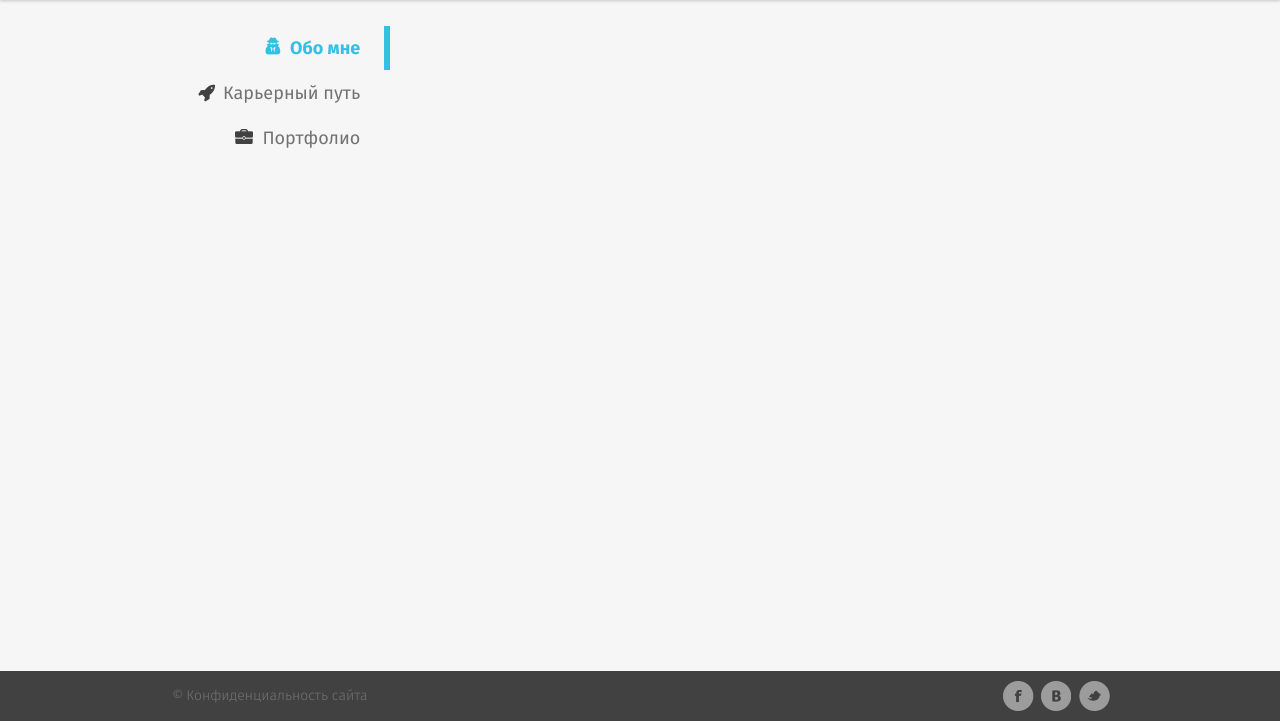
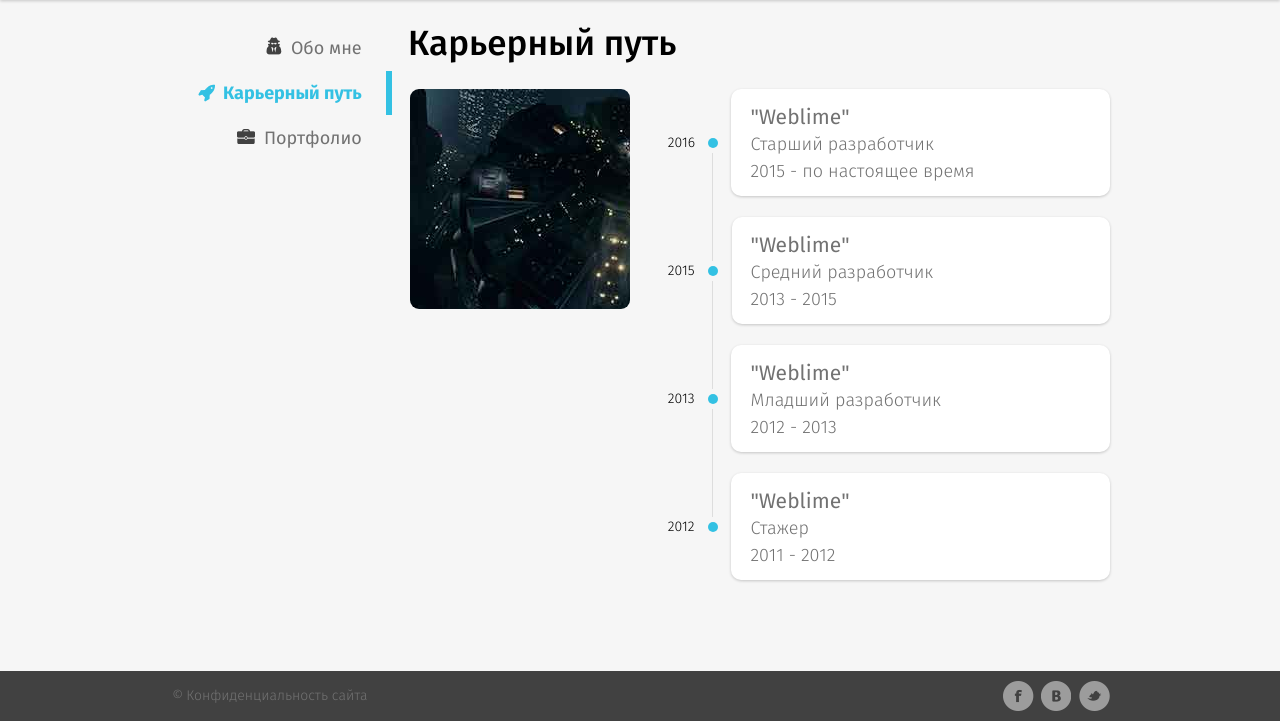
Before and after one commit to aleksey1lipkin/portfolio, a web app: file career.html in a window 1280 px wide. Shown: the part 79-800 px from the top of the page. Run offline with its HTML, style and script files only (its server is not run), Linux system fonts and the light colour scheme.

Commit message:
add career page

```diff
--- a/career.html
+++ b/career.html
@@ -3,12 +3,12 @@
 <head>
 	<meta charset="UTF-8">
 	<meta name="viewport" content="width=device-width, initial-scale=1.0" />
-	<meta name="description" content="Анатолий Анатольев - карьерный путь, скачать резюме" />
-	<meta name="keywords" content="Анатолий, Анатольев, резюме, карьера" />
+	<meta name="description" content="Анатолий Анатольев - опыт работы 2012-2016" />
+	<meta name="keywords" content="Анатолий, Анатольев, резюме, карьера, опыт работы" />
 	<meta name="author" content="Алексей Липкин" />
-	<title>Анатолий Анатольев, информация о себе</title>
+	<title>Анатолий Анатольев - Карьерный путь</title>
 	<link rel="stylesheet" href="css/custom.css" />
-	<link rel="stylesheet" href="css/about.css" />
+	<link rel="stylesheet" href="css/career.css" />
 </head>
 <body>
 	<div class="wrapper">
@@ -17,7 +17,7 @@
 	<header class="header">
 		<div class="header__body">
 			<div class="avatar">
-				<img src="img/ava_low.jpg" alt="#" class="avatar__image" />
+				<img src="img/ava_low.jpg" alt="Photo" class="avatar__image" />
 			</div>
 				<span class="header__title">Анатолий Анатольев</span>
 					<div class="communications">
@@ -27,15 +27,18 @@
 							<div class="contacts-wrapper">
 								<ul class="contacts__list">
 									<li class="contacts__item">
-										<a href="mailto:anatoly@mail.ru" class="contacts-list__link contacts-list__link_mail">anatoly@mail.ru
+										<a href="mailto:anatoly@mail.ru" class="contacts-list__link contacts-list__link_mail"
+										title="mail">anatoly@mail.ru
 										</a>
 									</li>
 									<li class="contacts__item">
-										<a href="tel:+79873456212" class="contacts-list__link contacts-list__link_phone"> +7 987 345 62 12
+										<a href="tel:+79873456212" class="contacts-list__link contacts-list__link_phone"
+										title="phone"> +7 987 345 62 12
 										</a>
 									</li>
 									<li class="contacts__item">
-										<a href="skype:anatoly_?call" class="contacts-list__link contacts-list__link_skype">anatoly_
+										<a href="skype:anatoly_?call" class="contacts-list__link contacts-list__link_skype"
+										title="skype">anatoly_
 										</a>
 									</li>
 								</ul>
@@ -52,13 +55,13 @@
 	<nav class="nav">
 		<ul class="nav__list">
 			<li class="nav__item">
-				<a href="#" class="nav__link nav__link_about nav__link_active">Обо мне</a>
+				<a href="about.html" class="nav__link nav__link_about" title="About me">Обо мне</a>
 			</li>
 				<li class="nav__item">
-					<a href="#" class="nav__link nav__link_career">Карьерный путь</a>
+					<a href="career.html" class="nav__link nav__link_career nav__link_active" title="My career">Карьерный путь</a>
 				</li>
 					<li class="nav__item">
-						<a href="#" class="nav__link nav__link_portfolio">Портфолио</a>
+						<a href="#" class="nav__link nav__link_portfolio" title="My portfolio">Портфолио</a>
 			</li>
 		</ul>
 	</nav>
@@ -66,6 +69,52 @@
 	<!-- NAVIGATION__END -->
 
 	<!-- MAIN__START -->
+		<main class="main">
+			<h1 class="main__header">Карьерный путь</h1>
+			<section class="main__content">
+			<div class="picture">
+				<img src="img/sample_low.jpg" alt="Sample" class="picture__image" />
+			</div>
+			<arcticle class="experience">
+				<div class="post">
+					<span class="post__year">2016</span>
+						<div class="post__circle"></div>
+							<div class="post__content">
+								<p class="post__title">"Weblime"</p>
+									<span class="post__text">Старший разработчик</span>
+										<span class="post__text">2015 - по настоящее время</span>
+					</div>
+				</div>
+				<div class="post">
+					<span class="post__year">2015</span>
+						<div class="post__circle"></div>
+							<div class="post__content">
+								<p class="post__title">"Weblime"</p>
+									<span class="post__text">Средний разработчик</span>
+										<span class="post__text">2013 - 2015</span>
+					</div>
+				</div>
+				<div class="post">
+					<span class="post__year">2013</span>
+						<div class="post__circle"></div>
+							<div class="post__content">
+								<p class="post__title">"Weblime"</p>
+									<span class="post__text">Младший разработчик</span>
+										<span class="post__text">2012 - 2013</span>
+					</div>
+				</div>
+				<div class="post">
+					<span class="post__year">2012</span>
+						<div class="post__circle"></div>
+							<div class="post__content">
+								<p class="post__title">"Weblime"</p>
+									<span class="post__text">Стажер</span>
+										<span class="post__text">2011 - 2012</span>
+					</div>
+				</div>
+			</arcticle>
+			</section>
+		</main>
 
 
 	<!-- MAIN__END -->
@@ -80,13 +129,13 @@
 				<div class="footer__social">
 					<ul class="footer__list">
 						<li class="footer__item">
-							<a href="#" class="footer__link footer__link_facebook"></a>
+							<a href="#" class="footer__link footer__link_facebook" title="FB"></a>
 						</li>
 						<li class="footer__item">
-							<a href="#" class="footer__link footer__link_vk"></a>
+							<a href="#" class="footer__link footer__link_vk" title="VK"></a>
 						</li>
 						<li class="footer__item">
-							<a href="#" class="footer__link footer__link_twitter"></a>
+							<a href="#" class="footer__link footer__link_twitter" title="Twitter"></a>
 						</li>
 					</ul>
 				</div>
--- a/css/about.css
+++ b/css/about.css
@@ -109,7 +109,7 @@
   background: url("../img/sprite.png") -17px -225px no-repeat; }
 
 /*MAIN__END*/
-@media screen and (max-width: 850px) {
+@media screen and (max-width: 900px) {
   .container {
     flex-direction: column; }
   .main {
--- a/css/career.css
+++ b/css/career.css
@@ -0,0 +1,163 @@
+@font-face {
+  font-family: "Open Sans Semibold";
+  src: url("../fonts/OpenSansSemiBold.woff"); }
+
+@font-face {
+  font-family: "Open Sans Bold";
+  src: url("../fonts/OpenSans-Bold.woff"); }
+
+@font-face {
+  font-family: "Fira Sans";
+  src: url("../fonts/FiraSans-Regular.woff"); }
+
+@font-face {
+  font-family: "Fira Sans Light";
+  src: url("../fonts/FiraSans-Light.woff"); }
+
+@font-face {
+  font-family: "Fira Sans Medium";
+  src: url("../fonts/FiraSans-Medium.woff"); }
+
+@font-face {
+  font-family: "Fira Sans Bold";
+  src: url("../fonts/FiraSans-Bold.woff"); }
+
+.wrapper {
+  min-height: 100%;
+  display: flex;
+  flex-direction: column; }
+
+.container {
+  flex: 1 0 auto;
+  flex-flow: row wrap;
+  display: flex;
+  max-width: 940px;
+  margin: 0 auto;
+  width: 100%; }
+
+.main {
+  width: 75%; }
+
+.main__header {
+  font-size: 35px;
+  font-family: "Fira Sans Medium", sans-serif;
+  line-height: 1.286;
+  padding-left: 3px;
+  margin-bottom: 23px; }
+
+.main__content {
+  display: flex;
+  width: 100%;
+  flex-flow: row nowrap;
+  justify-content: space-between; }
+
+.picture {
+  width: 220px;
+  height: 220px;
+  border-radius: 9px;
+  background-color: #f6f6f6;
+  overflow: hidden;
+  margin-left: 5px;
+  margin-bottom: 20px; }
+
+.experience {
+  width: 65%;
+  display: flex;
+  flex-flow: column; }
+
+.post {
+  position: relative;
+  display: flex;
+  flex-flow: row nowrap;
+  justify-content: space-between;
+  width: 100%;
+  margin-bottom: 21px; }
+
+.post__year {
+  align-self: center;
+  font-family: "Fira Sans Light", sans-serif;
+  font-size: 14px;
+  margin-left: 16px;
+  transition: all 0.2s ease-in; }
+
+.post__circle {
+  width: 10px;
+  height: 10px;
+  background-color: #33c1e3;
+  border-radius: 50%;
+  transition: all 0.2s ease-in;
+  align-self: center;
+  position: relative; }
+
+.post__content {
+  display: flex;
+  flex-direction: column;
+  width: 82.6%;
+  min-height: 107px;
+  border-radius: 10px;
+  box-shadow: 0px 1px 3px 0px rgba(0, 0, 0, 0.2);
+  background-color: #fff;
+  padding-left: 19px;
+  color: #727272;
+  transition: all 0.2s ease-in; }
+
+.post__circle::before {
+  content: "";
+  display: block;
+  position: absolute;
+  width: 1px;
+  height: 108px;
+  top: 15px;
+  left: 4px;
+  background-color: #dddddd; }
+
+.post:last-child .post__circle::before {
+  display: none; }
+
+.post__title {
+  font-family: "Fira Sans", sans-serif;
+  font-size: 21px;
+  padding-top: 18px;
+  padding-bottom: 7px; }
+
+.post__text {
+  font-family: "Fira Sans Light", sans-serif;
+  font-size: 18px;
+  margin-bottom: 9px; }
+
+.post:hover .post__content {
+  color: #fff;
+  background-color: #33c1e3; }
+
+.post:hover .post__year {
+  color: #33c1e3;
+  font-weight: 900;
+  font-size: 17px; }
+
+.post:hover .post__circle {
+  box-shadow: 0 0 0 5px #94e0f2; }
+
+.nav__link_active::before {
+  background-position: -0px -225px; }
+
+@media screen and (max-width: 900px) {
+  .main {
+    width: 100%; }
+    .main__content {
+      flex-flow: row nowrap; }
+  .post__content {
+    flex-shrink: 1; } }
+
+@media screen and (max-width: 650px) {
+  .main__header {
+    text-align: center; }
+  .main__content {
+    flex-direction: column;
+    align-items: center; }
+  .experience {
+    width: 100%; }
+  .post__circle {
+    margin: 10px; }
+  .post__content {
+    width: auto;
+    flex: 1 1 auto; } }
--- a/css/custom.css
+++ b/css/custom.css
@@ -290,17 +290,17 @@ html {
   width: 6px;
   height: 44px;
   background-color: #33c1e3;
-  left: 94px;
-  top: -11px; }
+  top: -11px;
+  margin-left: 24px; }
 
-@media screen and (max-width: 850px) {
+@media screen and (max-width: 900px) {
   .nav, .nav__list {
     width: 100%;
     flex-flow: row wrap; }
   .nav__item {
     flex: 1 0 auto; } }
 
-@media screen and (max-width: 400px) {
+@media screen and (max-width: 550px) {
   .nav, .nav__list {
     flex-flow: column;
     align-items: center; }
--- a/sass/about.scss
+++ b/sass/about.scss
@@ -98,7 +98,7 @@ $red: #e85f61;
 }
 /*MAIN__END*/
 
-@media screen and (max-width: 850px) {
+@media screen and (max-width: 900px) {
 	.container {
 		flex-direction: column;
 	}
```
Also changed, not shown: sass/career.scss (+163 -0 lines), sass/sections/nav.scss (+4 -4 lines).
